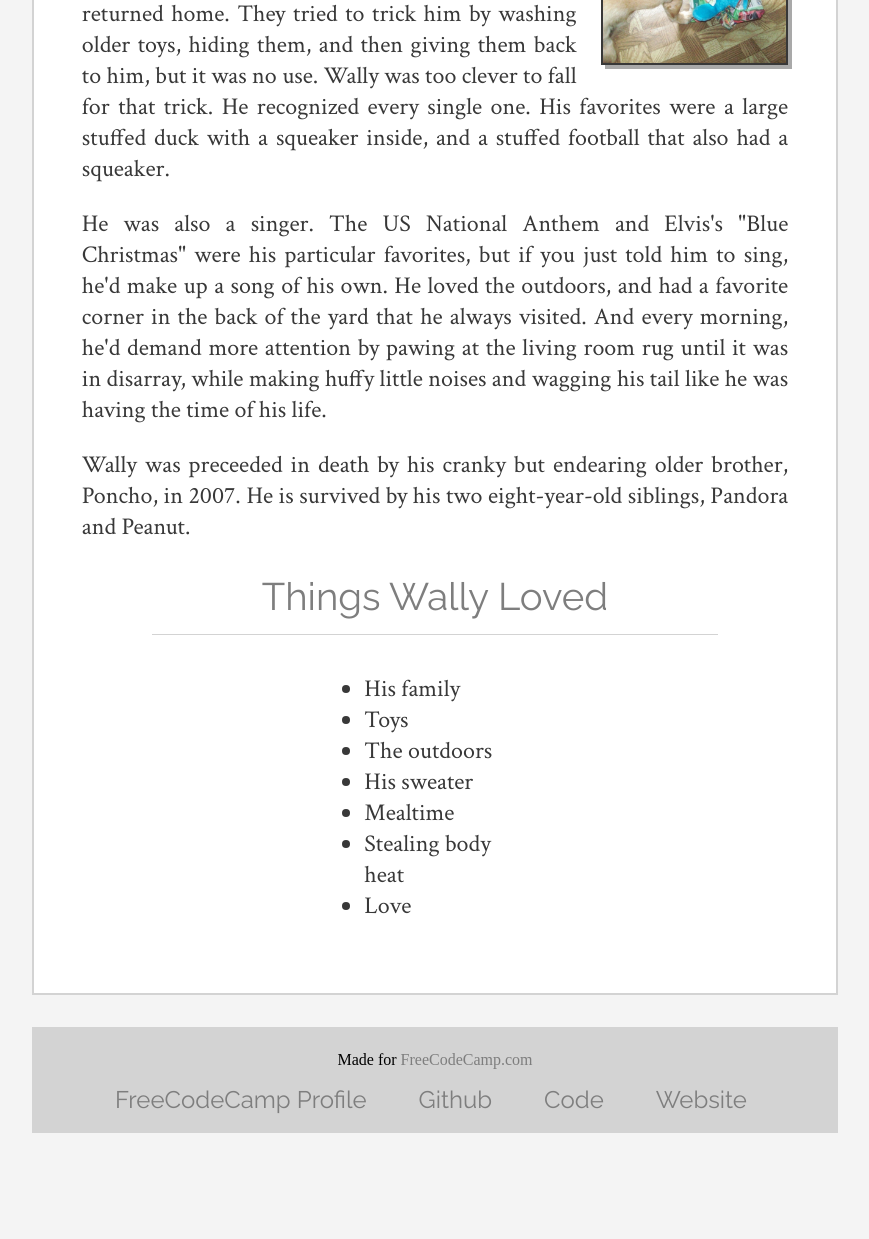
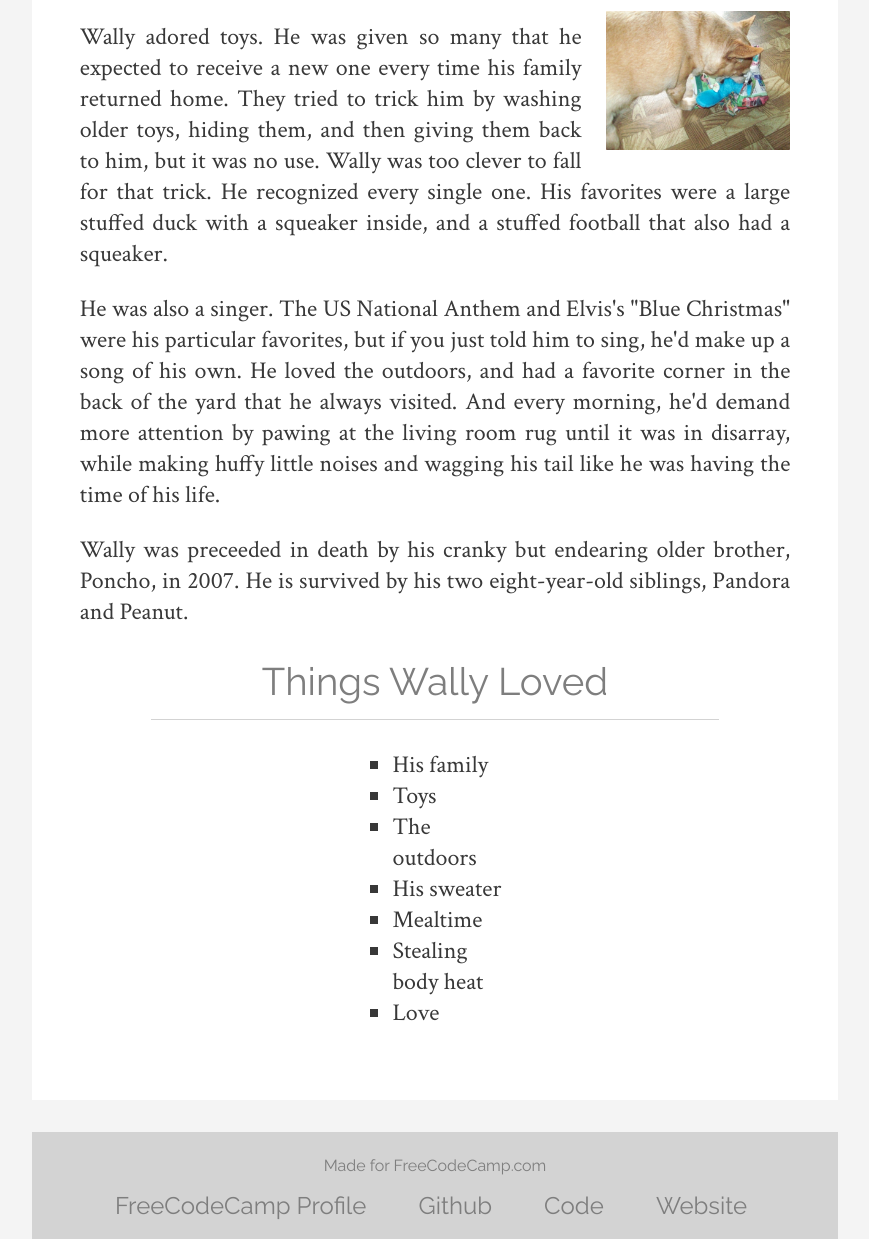
Before and after one commit to morrisa-n/freecodecamp, a plain HTML site: page Project-Drafts/Tribute/index.html in a window 1280 px wide. Shown: the part 1071-2310 px from the top of the page, without its empty margins (205-1074 px from the left). Before the commit the page ends 2204 px from the top, so only its background shows below. Drawn offline with Linux system fonts and the light colour scheme.

Commit message:
Update main.css

```diff
--- a/Project-Drafts/Tribute/main.css
+++ b/Project-Drafts/Tribute/main.css
@@ -6,10 +6,12 @@ body {
     margin-bottom: 0;
     }
 
-h1 {
+.header h1 {
     text-align: center;
     font-family: Yellowtail, cursive;
     font-size: 4em;
+    letter-spacing: .14em;
+    font-style: italic;
     margin-bottom: .4em;
     margin-top: .6em;
     padding-top: .6em;
@@ -37,19 +39,17 @@ h2 {
     margin: 0 auto;
     margin-bottom: 1.5em;
     border: 20px solid white;
+    -webkit-border-radius: .5%;
     width: 40%;
     height: 40%;
-    -webkit-filter: drop-shadow(0.4em 0.4em darkgray); /* Safari 6.0 - 9.0 */
-    filter: drop-shadow(0.4em 0.4em darkgray);
     }
 
 .main {
     margin-left: 10%;
     margin-right: 10%;
-    border: 2px solid lightgray;
     padding: 2em;
     padding-top: 1.2em;
-    font-family: "Crimson Text", Arial, sans-serif;
+    font-family: "Crimson Text", "Georgia", serif;
     font-size: 1.5em;
     text-align: justify;
     text-justify: inter-word;
@@ -62,7 +62,9 @@ h2 {
     }
 
 .likes ul {
-    padding-left: 40%;
+    list-style-type: square;
+    margin-top: -.4em;
+    padding-left: 44%;
     padding-right: 40%;
     text-align: left;
     }
@@ -90,12 +92,16 @@ h2 {
     width: 26%;
     height: 26%;
     float: right;
-    border: 2px solid #383838;
+    -webkit-border-radius: .5%;
+    border-radius: .5%;
     margin-left: 1em;
-    margin-top: -.5em;
-    margin-bottom: 1em;
-    -webkit-filter: drop-shadow(0.2em 0.2em darkgray); /* Safari 6.0 - 9.0 */
-    filter: drop-shadow(0.2em 0.2em darkgray);
+    margin-top: -.4em;
+    margin-bottom: .5em;
+    }
+
+.pics img:hover {
+    width: 28%;
+    height: 28%;
     }
 
 .footer {
@@ -110,6 +116,8 @@ h2 {
     padding-top: .5em;
     padding-bottom: .2em;
     text-align: center;
+    font-family: Raleway, Arial, sans-serif;
+    color: #7e7e7e;
     }
 
 .footer li {
```
